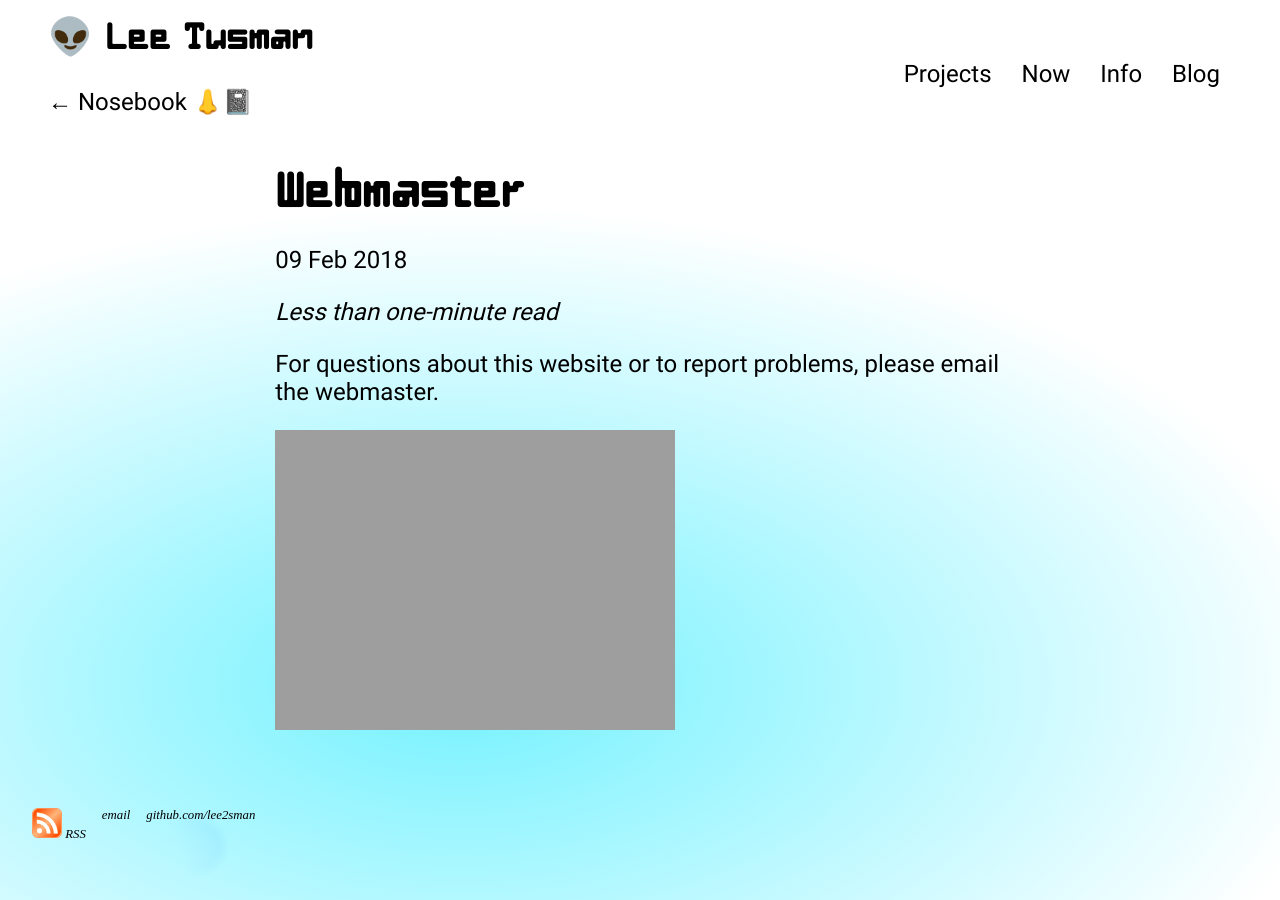
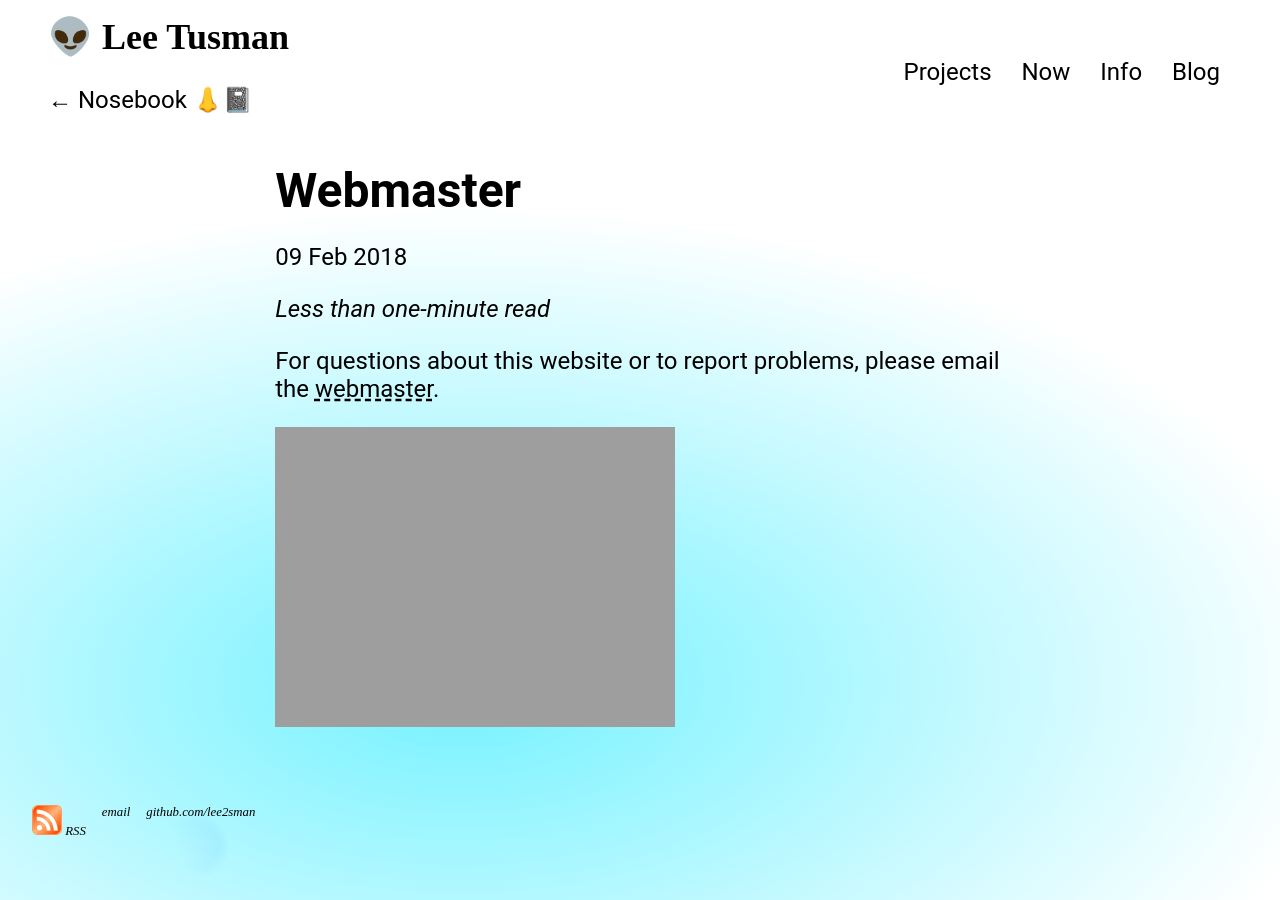
Before and after one commit to lee2sman/nosebook, a Jekyll site: the page built from _posts/2018-02-09-webmaster.md, in a window 1280 px wide. Built offline with Jekyll 4.4.1, drawn with Linux system fonts in a browser that asks for light colours; some web fonts are replaced.

Commit message:
update main.css

```diff
--- a/css/main.css
+++ b/css/main.css
@@ -1,11 +1,11 @@
 /* --------- FONTS ------------ */
 @font-face {
 	font-family: mimoid;
-	src: url(./MimoidVF.woff2);
+	src: url(/assets/font/MimoidVF.woff2);
 }
 @font-face {
 	font-family: Roboto;
-	src: url(./Roboto-Regular.woff2);
+	src: url(/assets/font/Roboto-Regular.woff2);
 }
 /* ---- MINIMAL CSS RESET ----- */
 html {
@@ -58,9 +58,9 @@
 		radial-gradient(42% 53% at 15% 94%, #073aff00 5%, #ffffffff 7%),
 		radial-gradient(31% 43% at 7% 98%, #ffffffff 24%, #073aff00 100%),
 		linear-gradient(125deg, #4eb5ffff 1%, #4c00fcff 100%);
-		background-repeat: no-repeat;
-		background-size: cover;
-		min-height: 100%;
+	background-repeat: no-repeat;
+	background-size: cover;
+	min-height: 100%;
 }
 p,
 figcaption {
@@ -85,6 +85,9 @@
 	margin: 1em 2em 1em 2em;
 	max-width: 880px;
 }
+main > div > a {
+  text-decoration: none;
+}
 figure {
 	display: table;
 }
@@ -100,11 +103,12 @@
 }
 
 a {
-	text-decoration: none;
+        text-decoration: underline #000 dashed;
 	color: black;
 }
-a:hover {
+a:hover,a:focus {
 	color: seagreen;
+	background-color: #f7c6fc;
 }
 p {
 	font-size: 24px;
@@ -185,6 +189,10 @@
 	font-size: 36px;
 	font-family: mimoid;
 }
+header > span > a {
+	text-decoration: none;
+	background-color: white !important;
+}
 nav {
 	font-family: "Roboto", sans-serif;
 	font-size: 24px;
@@ -195,7 +203,8 @@
 nav > a {
 	margin: 0.5em;
 	color: black;
-	text-decoration: none;
+	text-decoration: none !important;
+	background-color: white !important;
 }
 
 /* -------- FOOTER --------- */
@@ -233,6 +242,9 @@
 
 /* ----- MEDIA QUERIES ----- */
 @media only screen and (max-width: 800px) {
+	nav {
+		font-size: 22px;
+	}
 	main {
 		flex-direction: column;
 	}
```
